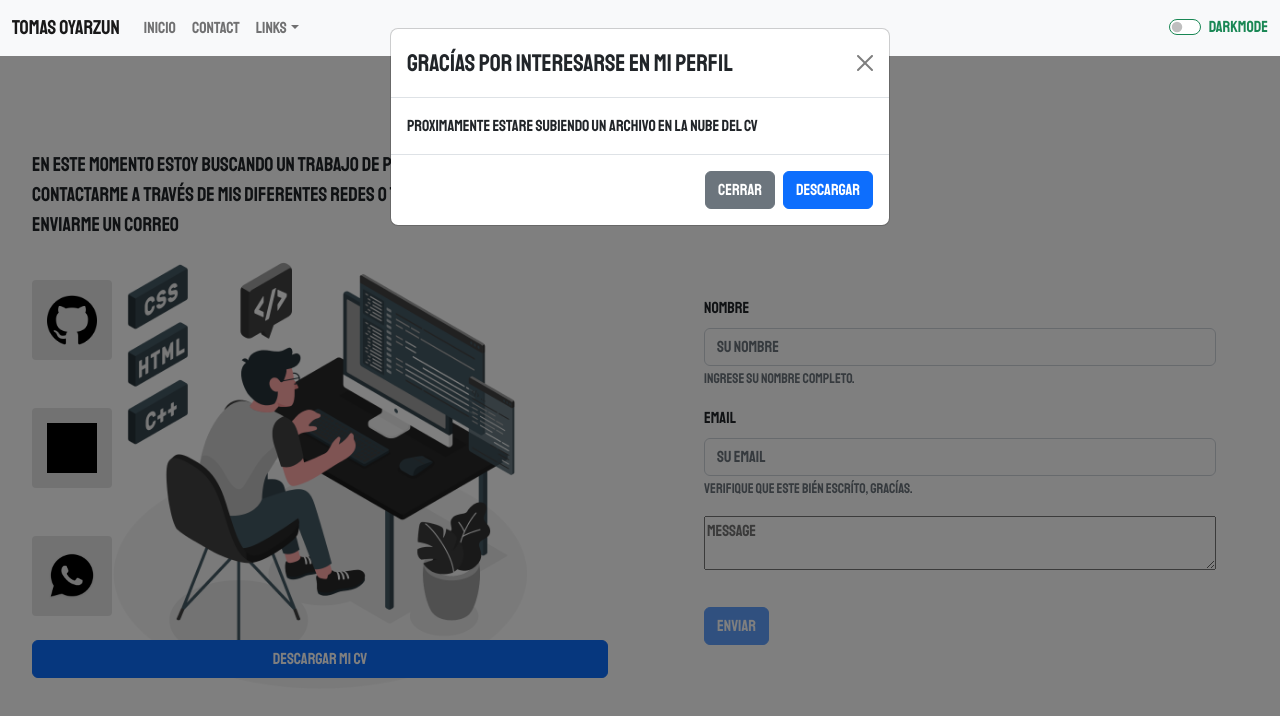
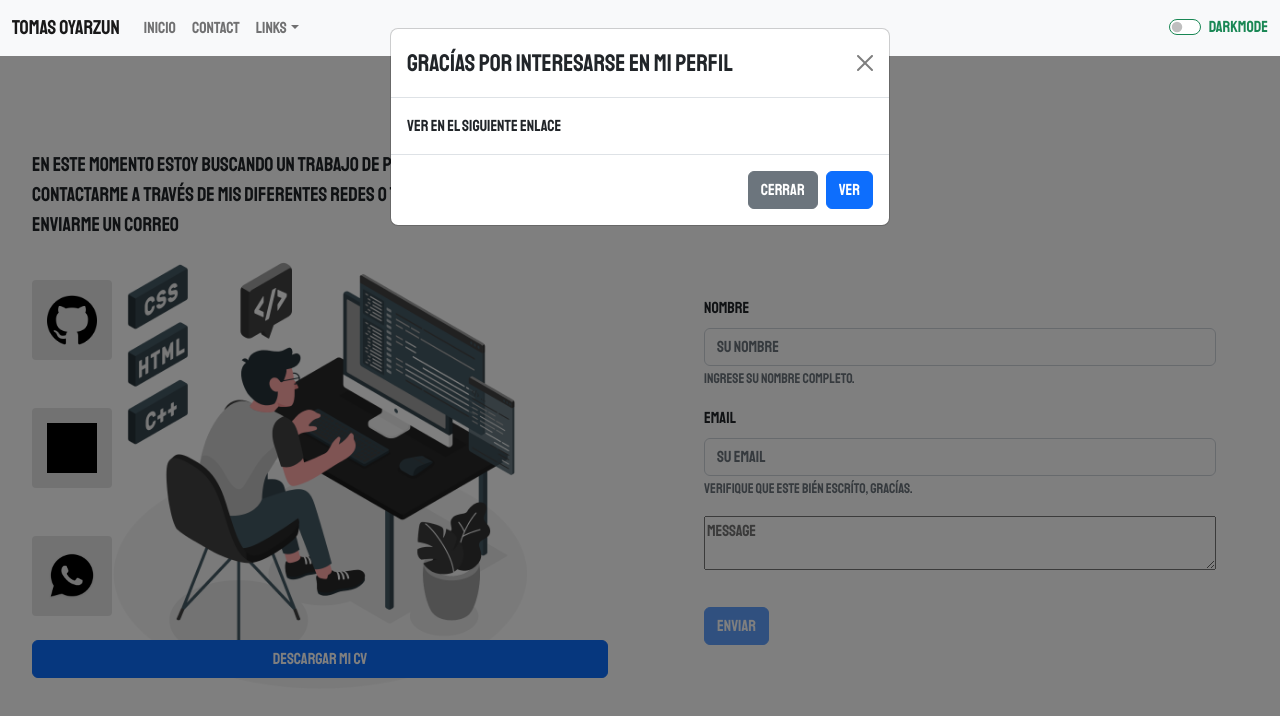
Before and after one commit to TomasIvanOyarzun/Portafolio, a React (Create React App) app: page / in a window 1280 px wide. Both pictures are taken after a click on the button "Descargar mi CV". Shown: the part 2781-3497 px from the top of the page. Built offline with nearby package versions, Linux system fonts and the light colour scheme; grey boxes are pictures that could not be loaded.

Commit message:
enlace cv

```diff
--- a/src/components/Contact.js
+++ b/src/components/Contact.js
@@ -86,14 +86,14 @@ const Contact = () => {
         <Modal.Header closeButton>
           <Modal.Title>Gracías por Interesarse en mi Perfil</Modal.Title>
         </Modal.Header>
-        <Modal.Body>Proximamente estare subiendo un archivo en la nube del CV</Modal.Body>
+        <Modal.Body>Ver en el siguiente enlace</Modal.Body>
         <Modal.Footer>
           <Button variant="secondary" onClick={handleClose}>
             Cerrar
           </Button>
-          <Button variant="primary" onClick={handleClose}>
-            Descargar
-          </Button>
+          <a href='https://drive.google.com/file/d/1Z9aa4ZEj2bb_rhA86bgMMlDnzKj4pw4j/view' rel="noreferrer" target="_blank"><Button variant="primary" onClick={handleClose}>
+            Ver
+          </Button></a>
         </Modal.Footer>
       </Modal>
 
```
